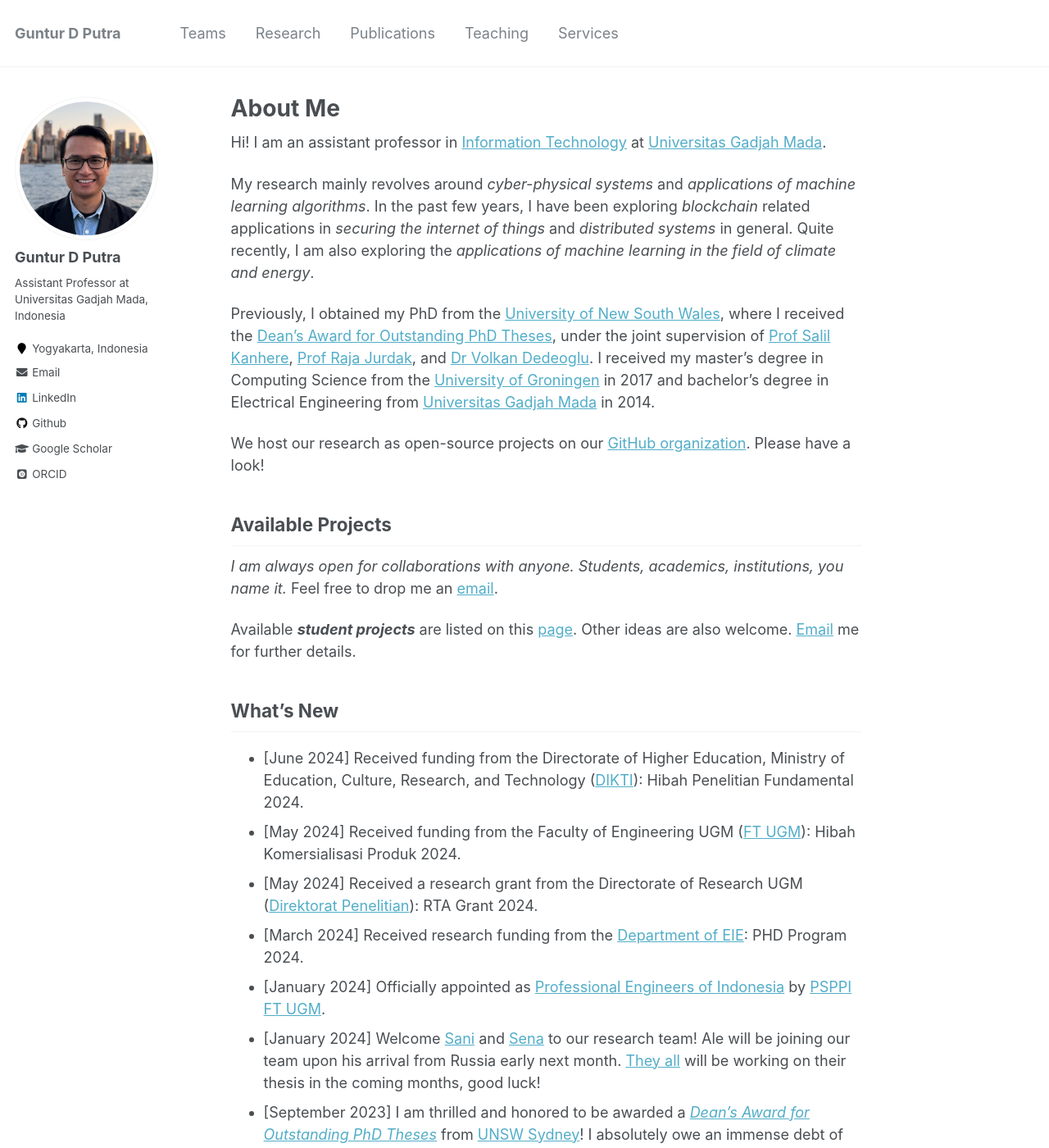
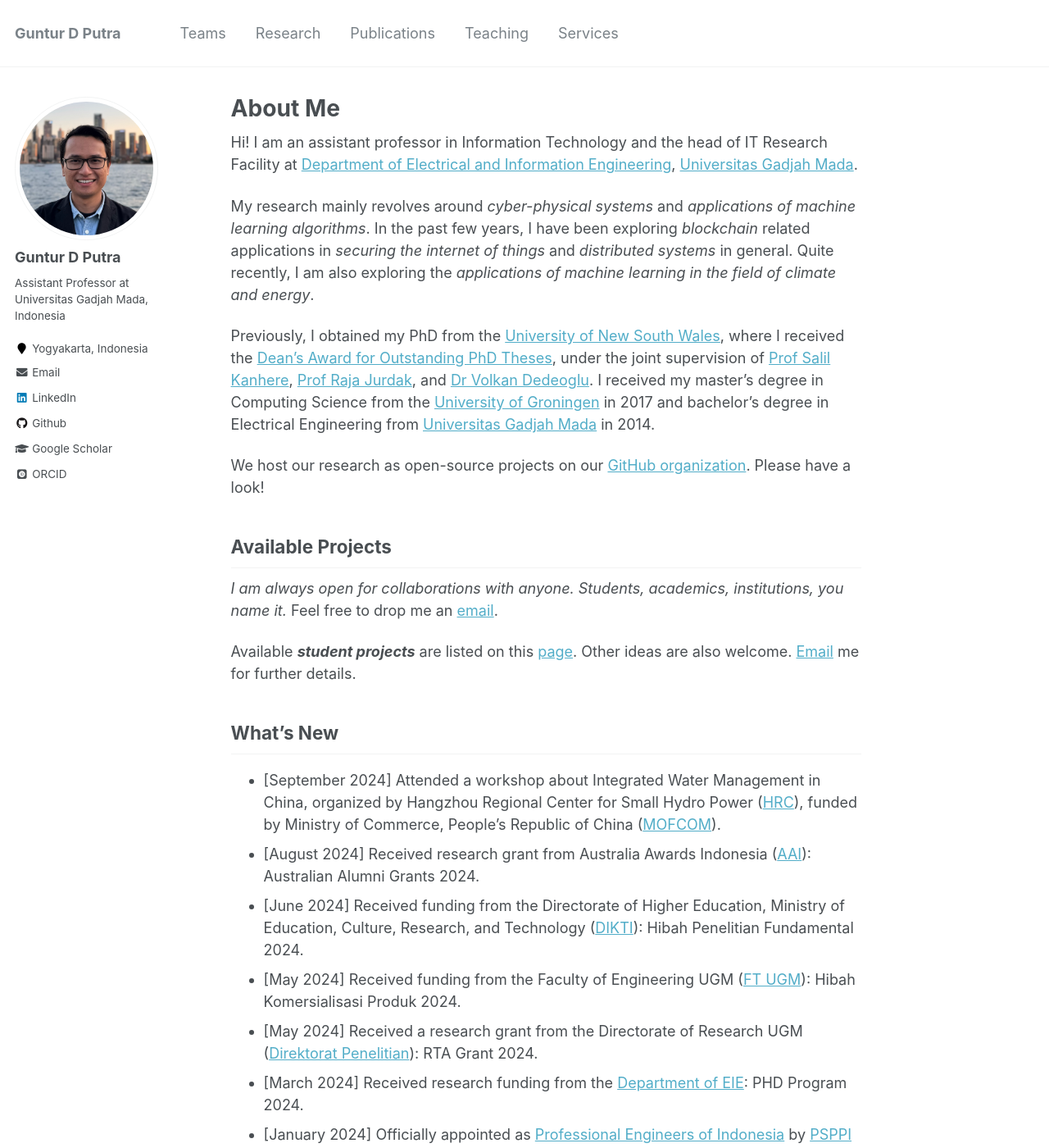
Before and after one commit to gdputra/gdputra.github.io, a Jekyll site: the page built from _pages/about.md, in a window 1280 px wide and 1400 px high. Shown: the whole window at 82% size. Built offline with Jekyll 4.4.1, drawn with Linux system fonts in a browser that asks for light colours; some web fonts are replaced.

Commit message:
update: add some news and profile description

```diff
--- a/_pages/about.md
+++ b/_pages/about.md
@@ -8,7 +8,7 @@ redirect_from:
   - /about.html
 ---
 
-Hi! I am an assistant professor in [Information Technology](https://jteti.ugm.ac.id/) at [Universitas Gadjah Mada](https://ugm.ac.id/en).
+Hi! I am an assistant professor in Information Technology and the head of IT Research Facility at [Department of Electrical and Information Engineering](https://jteti.ugm.ac.id/), [Universitas Gadjah Mada](https://ugm.ac.id/en).
 
 My research mainly revolves around _cyber-physical systems_ and _applications of machine learning algorithms_. In the past few years, I have been exploring _blockchain_ related applications in _securing the internet of things_ and _distributed systems_ in general. Quite recently, I am also exploring the _applications of machine learning in the field of climate and energy_.
 
@@ -24,6 +24,8 @@ Available _**student projects**_ are listed on this [page](https://gdputra.githu
 
 What's New
 ----------
+- [September 2024] Attended a workshop about Integrated Water Management in China, organized by Hangzhou Regional Center for Small Hydro Power ([HRC](https://www.hrcshp.org/)), funded by Ministry of Commerce, People's Republic of China ([MOFCOM](http://english.mofcom.gov.cn/)).
+- [August 2024] Received research grant from Australia Awards Indonesia ([AAI](https://www.australiaawardsindonesia.org/news/detail/244000484/australia-awards-in-indonesia-grant-opportunity-opens-for-alumni-and-scholars)): Australian Alumni Grants 2024.
 - [June 2024] Received funding from the Directorate of Higher Education, Ministry of Education, Culture, Research, and Technology ([DIKTI](https://dikti.kemdikbud.go.id/)): Hibah Penelitian Fundamental 2024.
 - [May 2024] Received funding from the Faculty of Engineering UGM ([FT UGM](https://ft.ugm.ac.id/)): Hibah Komersialisasi Produk 2024.
 - [May 2024] Received a research grant from the Directorate of Research UGM ([Direktorat Penelitian](https://penelitian.ugm.ac.id/)): RTA Grant 2024.
```
